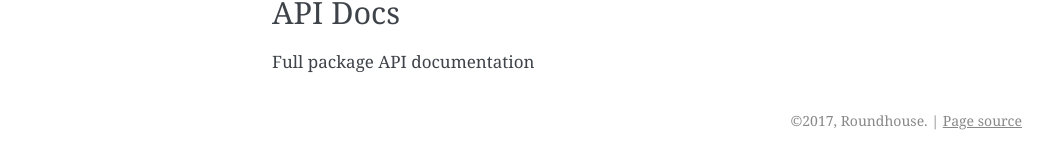
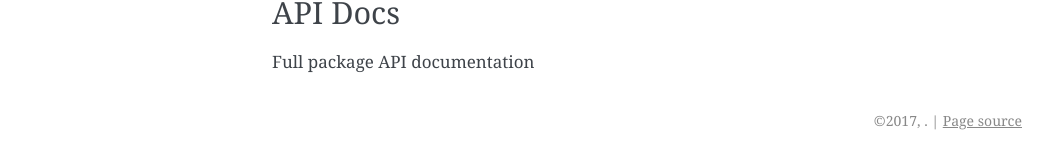
Before and after one commit to nick-allen/python-roundhouse, a Sphinx documentation site: the page built from docs/index.rst, in a window 1280 px wide and 900 px high, scrolled down 2975 px. Shown: the part 740-897 px from the top of the window, without its empty margins (118-1171 px from the left). Built offline with Sphinx 7.4.7, drawn with Linux system fonts in a browser that asks for light colours; pages that are not in the unit, such as notebooks, are missing from menus; the version number could not be read and is left out; part of the change alters nothing that is shown.

```diff
--- a/docs/conf.py
+++ b/docs/conf.py
@@ -42,7 +42,8 @@ master_doc = 'index'
 
 # General information about the project.
 project = u'Roundhouse'
-copyright = u"{}, {}".format(datetime.datetime.now().year, project)
+author = roundhouse.__author__
+copyright = u"{}, {}".format(datetime.datetime.now().year, author)
 
 # The version info for the project you're documenting, acts as replacement
 # for |version| and |release|, also used in various other places throughout
@@ -182,7 +183,7 @@ latex_elements = {
 latex_documents = [
     ('index', 'roundhouse.tex',
      u'Roundhouse Documentation',
-     u'Nick Allen', 'manual'),
+     author, 'manual'),
 ]
 
 # The name of an image file (relative to this directory) to place at
@@ -213,7 +214,7 @@ latex_documents = [
 man_pages = [
     ('index', 'roundhouse',
      u'Roundhouse Documentation',
-     [u'Nick Allen'], 1)
+     [author], 1)
 ]
 
 # If true, show URL addresses after external links.
@@ -228,7 +229,7 @@ man_pages = [
 texinfo_documents = [
     ('index', 'roundhouse',
      u'Roundhouse Documentation',
-     u'Nick Allen',
+     author,
      'roundhouse',
      'One line description of project.',
      'Miscellaneous'),
```
